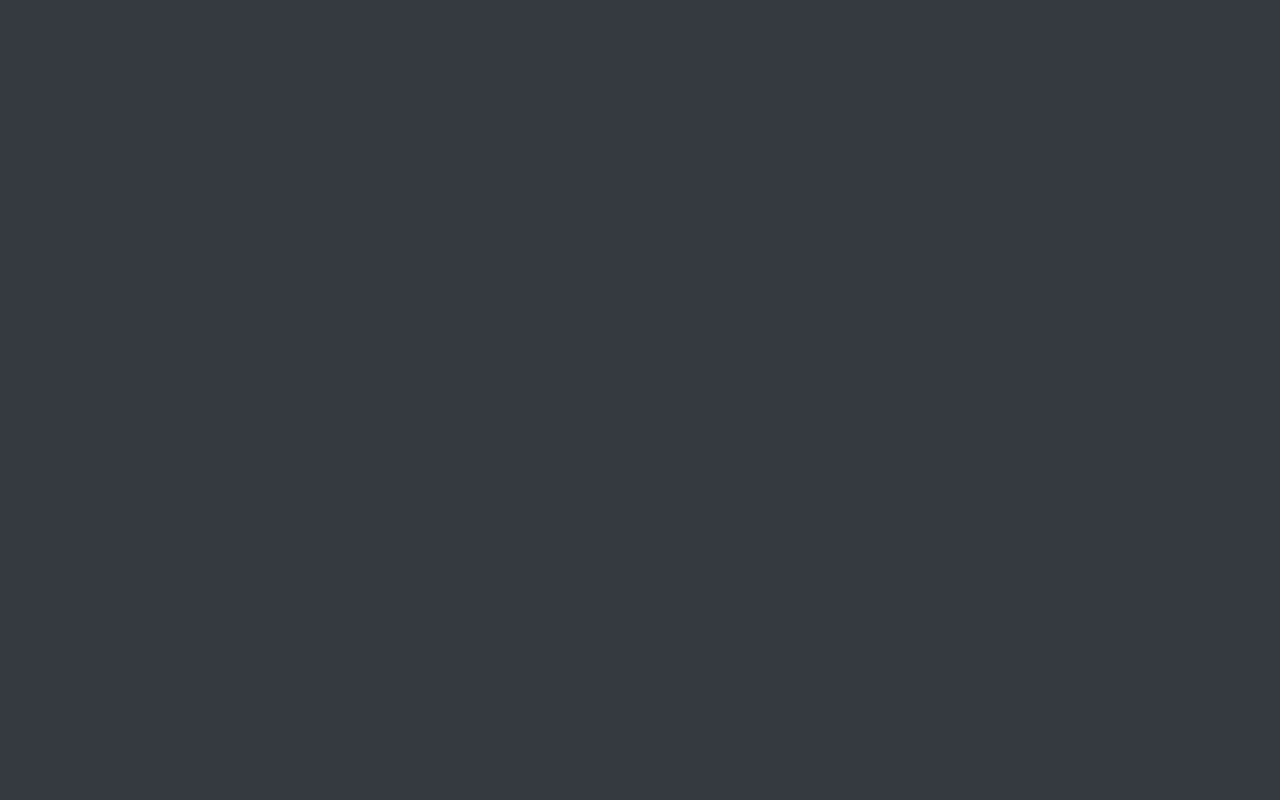
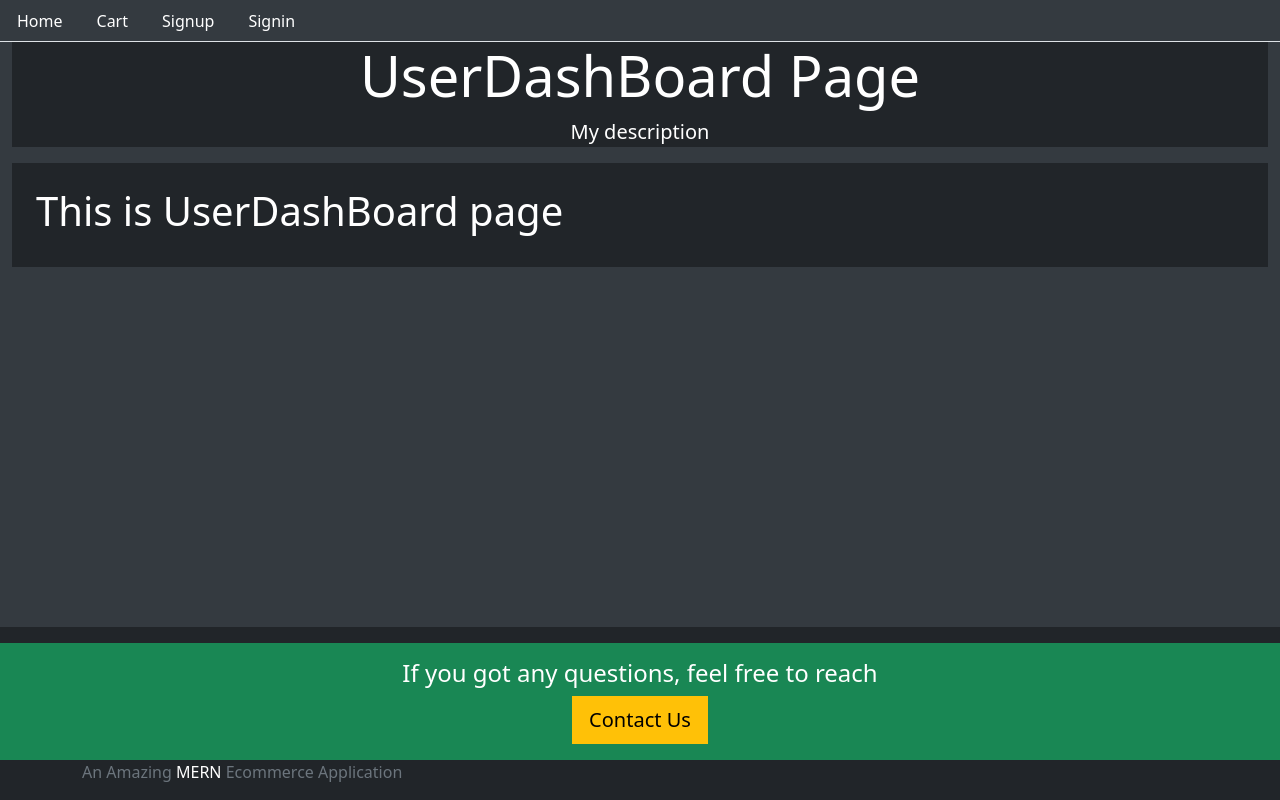
Before and after one commit to shahbaz-cse/MERN-App, a React (Create React App) app in the folder projfrontend/: page /user/dashboard in a window 1280 px wide. Built offline with nearby package versions, Linux system fonts and the light colour scheme.

Commit message:
Added Dashboards for User & Admin

```diff
--- a/projfrontend/src/Routes.js
+++ b/projfrontend/src/Routes.js
@@ -3,6 +3,10 @@
 import Home from "./core/Home";
 import Signup from "./user/Signup";
 import Signin from "./user/Signin";
+import AdminRoute from "./auth/helper/AdminRoutes";
+import PrivateRoute from "./auth/helper/PrivateRoutes";
+import UserDashBoard from "./user/UserDashBoard";
+import AdminDashBoard from "./user/AdminDashBoard";
 
 const Routes = () => {
   return (
@@ -11,6 +15,8 @@
         <Route path="/" exact component={Home} />
         <Route path="/signup" exact component={Signup} />
         <Route path="/signin" exact component={Signin} />
+        <PrivateRoute path="/user/dashboard" exact component={UserDashBoard} />
+        <AdminRoute path="/admin/dashboard" exact component={AdminDashBoard} />
       </Switch>
     </BrowserRouter>
   );
--- a/projfrontend/src/auth/helper/AdminRoutes.js
+++ b/projfrontend/src/auth/helper/AdminRoutes.js
@@ -0,0 +1,25 @@
+import react from "react";
+import { Route, Redirect } from "react-router-dom";
+import { isAuthenticated } from "./index";
+
+const AdminRoute = ({ component: Component, ...rest }) => {
+    return(
+        <Route
+            {...rest}
+            render={ props =>
+            isAuthenticated() && isAuthenticated().user.role === 1 ? (
+                <Component {...props}/>
+            ) : (
+                <Redirect
+                to={{
+                    pathname: "/signin",
+                    state: {from : props.location}
+                }}
+                />
+            )
+        }
+        />
+    );
+}
+
+export default AdminRoute;
--- a/projfrontend/src/auth/helper/PrivateRoutes.js
+++ b/projfrontend/src/auth/helper/PrivateRoutes.js
@@ -0,0 +1,26 @@
+import React from 'react';
+import { Route, Redirect } from 'react-router-dom';
+
+import { isAuthenticated } from './index';
+
+const PrivateRoute = ({  Component, ...rest }) => {
+  return (
+    <Route
+      {...rest}
+      render={props =>
+        isAuthenticated() ? (
+          <Component {...props} />
+        ) : (
+          <Redirect
+            to={{
+              pathname: '/signin',
+              state: { from: props.location }
+            }}
+          />
+        )
+      }
+    />
+  )
+}
+
+export default PrivateRoute;
--- a/projfrontend/src/auth/helper/index.js
+++ b/projfrontend/src/auth/helper/index.js
@@ -50,7 +50,7 @@
   }
 };
 
-export const isAutheticated = () => {
+export const isAuthenticated = () => {
   if (typeof window == "undefined") {
     return false;
   }
--- a/projfrontend/src/core/Menu.jsx
+++ b/projfrontend/src/core/Menu.jsx
@@ -1,5 +1,7 @@
-import React from 'react'
-import { Link, withRouter } from 'react-router-dom'
+import React, {Fragment} from 'react';
+import { Link, withRouter } from 'react-router-dom';
+import { signout, isAuthenticated } from "../auth/helper";
+
 
 const currentTab = (history, path) => {
     if(history.location.pathname === path){
@@ -22,16 +24,22 @@
                     Cart
                 </Link>
             </li>
-            <li className="nav-item">
+            {isAuthenticated() && isAuthenticated().user.role === 0 && (
+                <li className="nav-item">
                 <Link style={currentTab(history, "/user/dashboard")} className='nav-link' to='/user/dashboard'>
-                    Dashboard
+                    U.Dashboard
                 </Link>
             </li>
-            <li className="nav-item">
+            )}
+            {isAuthenticated() && isAuthenticated().user.role === 1 && (
+                <li className="nav-item">
                 <Link style={currentTab(history, "/admin/dashboard")} className='nav-link' to='/admin/dashboard'>
                     A.Dashboard
                 </Link>
             </li>
+            )}
+            {!isAuthenticated() && (
+            <Fragment>
             <li className="nav-item">
                 <Link style={currentTab(history, "/signup")} className='nav-link' to='/signup'>
                     Signup
@@ -42,11 +50,19 @@
                     Signin
                 </Link>
             </li>
-            <li className="nav-item">
-                <Link style={currentTab(history, "/signout")} className='nav-link' to='/signout'>
-                    Signout
-                </Link>
-            </li>
+            </Fragment>
+            )}
+            {isAuthenticated() && (
+               <li className="nav-item">
+               <span className='nav-link text-warning' onClick={() => {
+                   signout(() => {
+                       history.push("/")
+                   })
+               }}>
+                   Signout
+               </span>
+           </li>
+            )}
         </ul>
     </div>
 );
--- a/projfrontend/src/user/AdminDashBoard.js
+++ b/projfrontend/src/user/AdminDashBoard.js
@@ -0,0 +1,12 @@
+import React from 'react'
+import Base from "../core/Base";
+
+const AdminDashBoard = () => {
+  return (
+    <Base title='AdminDashBoard Page'>
+        <h1>This is AdminDashBoard page</h1>
+    </Base>
+  );
+};
+
+export default AdminDashBoard;
--- a/projfrontend/src/user/Signin.js
+++ b/projfrontend/src/user/Signin.js
@@ -1,13 +1,13 @@
 import React, {userState, useState} from "react";
 import Base from "../core/Base"
 import { Link, Redirect } from "react-router-dom";
-import {signin, authenticate, isAutheticated} from "../auth/helper";
+import {signin, authenticate, isAuthenticated} from "../auth/helper";
 
 const Signin = () => {
 
     const [values, setValues] = useState({
-        email: "",
-        password: "",
+        email: "shahbaz@gmail.com",
+        password: "12345",
         error: "",
         loading: false,
         didRedirect: false
@@ -15,7 +15,7 @@
 
 const {email, password, error, loading, didRedirect} = values;
 
-const {user} = isAutheticated();
+const {user} = isAuthenticated();
 
     const handleChange = name => event => {
         setValues({ ...values, error: false, [name]: event.target.value });
@@ -40,15 +40,14 @@
     };
 
     const performRedirect = () => {
-        // TODO: do a redirect here
         if(didRedirect){
             if(user && user.role ===1){
-                return <p>Redirect to Admin</p>;
+                return <Redirect to="/admin/dashboard"/>;
             } else {
-                return <p>Redirect to User Dashboard</p>;
+                return <Redirect to="/user/dashboard"/>;
             }
         }
-        if(isAutheticated()){
+        if(isAuthenticated()){
             return <Redirect to="/" />;
         }
     };
--- a/projfrontend/src/user/UserDashBoard.js
+++ b/projfrontend/src/user/UserDashBoard.js
@@ -0,0 +1,12 @@
+import React from 'react'
+import Base from "../core/Base";
+
+const UserDashBoard = () => {
+  return (
+    <Base title='UserDashBoard Page'>
+        <h1>This is UserDashBoard page</h1>
+    </Base>
+  );
+};
+
+export default UserDashBoard;
```
Also changed, not shown: projfrontend/src/user/Profile.js (+12 -0 lines).
